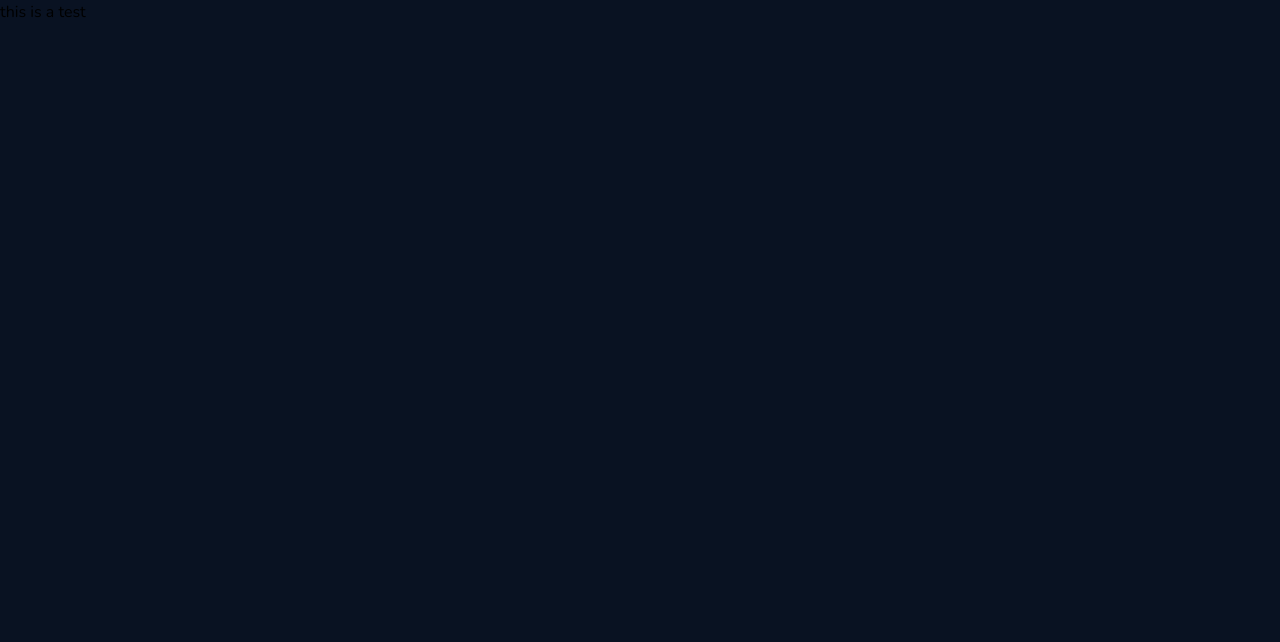
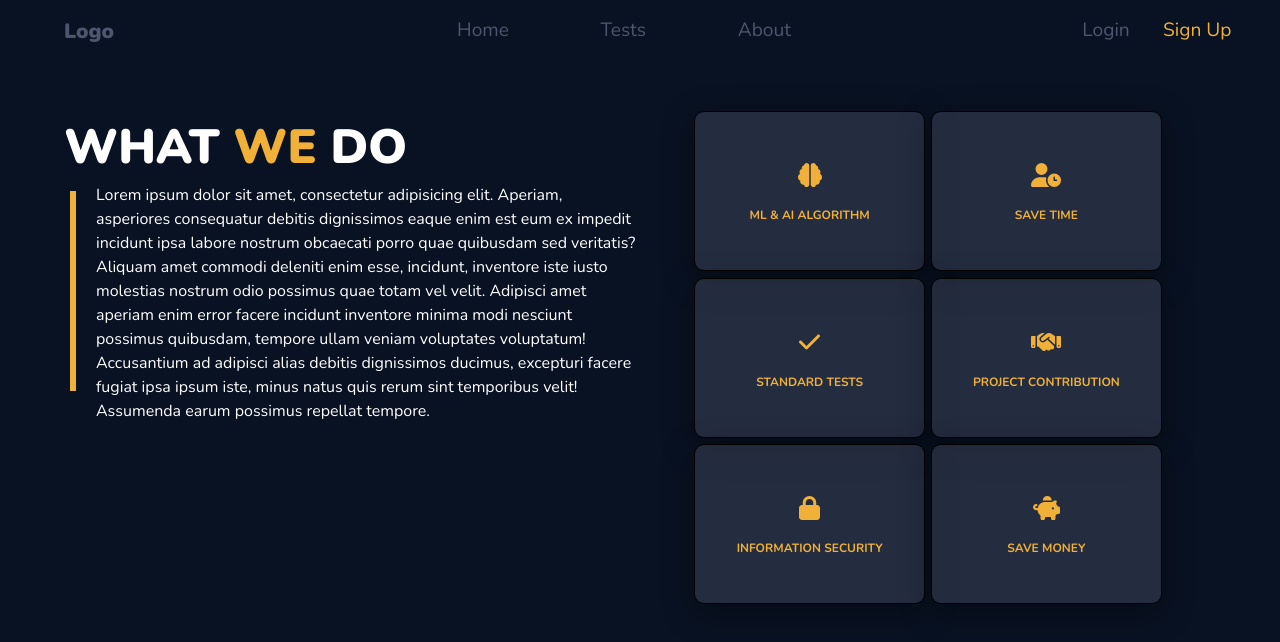
Before and after one commit to mostafa-rezaie/how-is-my-mental-health, a Vue app: page /about-us in a window 1280 px wide. Shown: the top 642 px of the page. Built offline with nearby package versions, Linux system fonts and the light colour scheme.

Commit message:
About page

```diff
--- /dev/null
+++ b/src/components/Card.vue
@@ -0,0 +1,38 @@
+<template>
+  <div class="card-container">
+    <div class="logo">
+      <fas :icon="logoClass"></fas>
+
+    </div>
+    <div class="text">
+      <span>{{cardText}}</span>
+    </div>
+  </div>
+</template>
+
+<script>
+export default {
+  name: 'Card',
+  props: {
+    logoClass:String,
+    cardText:String,
+  },
+
+
+}
+</script>
+
+<style scoped>
+.card-container{
+  width: 40%;
+  display: flex;
+  flex-direction: column;
+  justify-content: center;
+  align-items: center;
+  min-height: 10rem;
+}
+.logo{
+  font-size: 1.5rem;
+  margin-bottom: .75rem;
+}
+</style>
--- a/src/main.js
+++ b/src/main.js
@@ -12,10 +12,11 @@ import '@/assets/css/home.css'
 // font awesome
 import {FontAwesomeIcon} from "@fortawesome/vue-fontawesome";
 import {library} from '@fortawesome/fontawesome-svg-core'
-// import {fas} from '@fortawesome/free-solid-svg-icons'
+import {faBrain,faNetworkWired,faUser,faCheck,faLock,faPiggyBank,faUserClock,faHandshake} from '@fortawesome/free-solid-svg-icons'
 import {faGithub, faFacebook, faReddit, faInstagram} from '@fortawesome/free-brands-svg-icons'
 // library.add(fas);
 library.add(faGithub, faFacebook, faReddit, faInstagram);
+library.add(faBrain,faNetworkWired,faUser,faCheck,faLock,faPiggyBank,faUserClock,faHandshake)
 Vue.component('fas', FontAwesomeIcon)
 
 Vue.config.productionTip = false
--- a/src/views/AboutUs.vue
+++ b/src/views/AboutUs.vue
@@ -1,16 +1,112 @@
 <template>
   <div>
-    this is a test
+    <Header/>
+    <div class="container">
+      <div class="text-container">
+        <div class="header">What <span>we</span> do</div>
+        <div class="vertical-line"></div>
+        <div class="desc">
+          Lorem ipsum dolor sit amet, consectetur adipisicing elit. Aperiam, asperiores consequatur
+          debitis dignissimos eaque enim est eum ex impedit incidunt ipsa labore nostrum obcaecati porro quae quibusdam
+          sed veritatis? Aliquam amet commodi deleniti enim esse, incidunt, inventore iste iusto molestias nostrum odio
+          possimus quae totam vel velit. Adipisci amet aperiam enim error facere incidunt inventore minima modi nesciunt
+          possimus quibusdam, tempore ullam veniam voluptates voluptatum! Accusantium ad adipisci alias debitis
+          dignissimos ducimus, excepturi facere fugiat ipsa ipsum iste, minus natus quis rerum sint temporibus velit!
+          Assumenda earum possimus repellat tempore.
+        </div>
+      </div>
+      <div class="cards-container">
+        <div class="row">
+          <Card logo-class="fa-solid fa-brain" card-text="ML & AI algorithm"/>
+          <Card logo-class="fa-solid fa-user-clock" card-text="save time"/>
+        </div>
+        <div class="row">
+
+          <Card logo-class="fa-solid fa-check" card-text="standard tests"/>
+          <Card logo-class="fa-solid fa-handshake" card-text="project contribution"/>
+        </div>
+        <div class="row">
+          <Card logo-class="fa-solid fa-lock" card-text="information security"/>
+          <Card logo-class="fa-solid fa-piggy-bank" card-text="save money"/>
+        </div>
+      </div>
+    </div>
   </div>
 </template>
 
 <script>
+import Card from '../components/Card'
+import Header from '../components/Header'
+
 export default {
   name: 'AboutUs',
-  props: {
+  props: {},
+  components: {
+    Card,
+    Header,
   }
 }
 </script>
 
 <style scoped>
+.container {
+  width: 90%;
+  display: flex;
+  margin: 4rem auto 0 auto;
+  min-height: 100px;
+  align-items: flex-start;
+}
+.text-container{
+  position: relative;
+}
+.header{
+  text-transform: uppercase;
+  color: white;
+  font-size: 3rem;
+  font-weight: 900;
+}
+.header span{
+  color: #f1b139;
+}
+.desc{
+  color: white;
+  margin-left: 2rem;
+}
+.vertical-line{
+  border: 3px #f1b139 solid;
+  min-height: 200px;
+  width: 0;
+  position: absolute;
+  left: .4rem;
+  top: 5rem;
+}
+.text-container, .cards-container {
+  width: 50%;
+  margin: 0 auto;
+}
+
+.cards-container {
+  display: flex;
+  flex-direction: column;
+  align-items: center;
+}
+
+.row {
+  display: flex;
+  width: 100%;
+  justify-content: center;
+  margin-bottom: .4rem;
+  color: #f1b139;
+  text-transform: uppercase;
+  font-size: .75rem;
+  font-weight: bolder;
+}
+.row div{
+  margin-right: .2rem;
+  margin-left: .2rem;
+  background-color: rgba(77, 86, 110, 0.39);
+  box-shadow: 0 8px 32px 0 rgba(0, 0, 0, 0.35);
+  border: 1px black solid;
+  border-radius: 10px;
+}
 </style>
```
